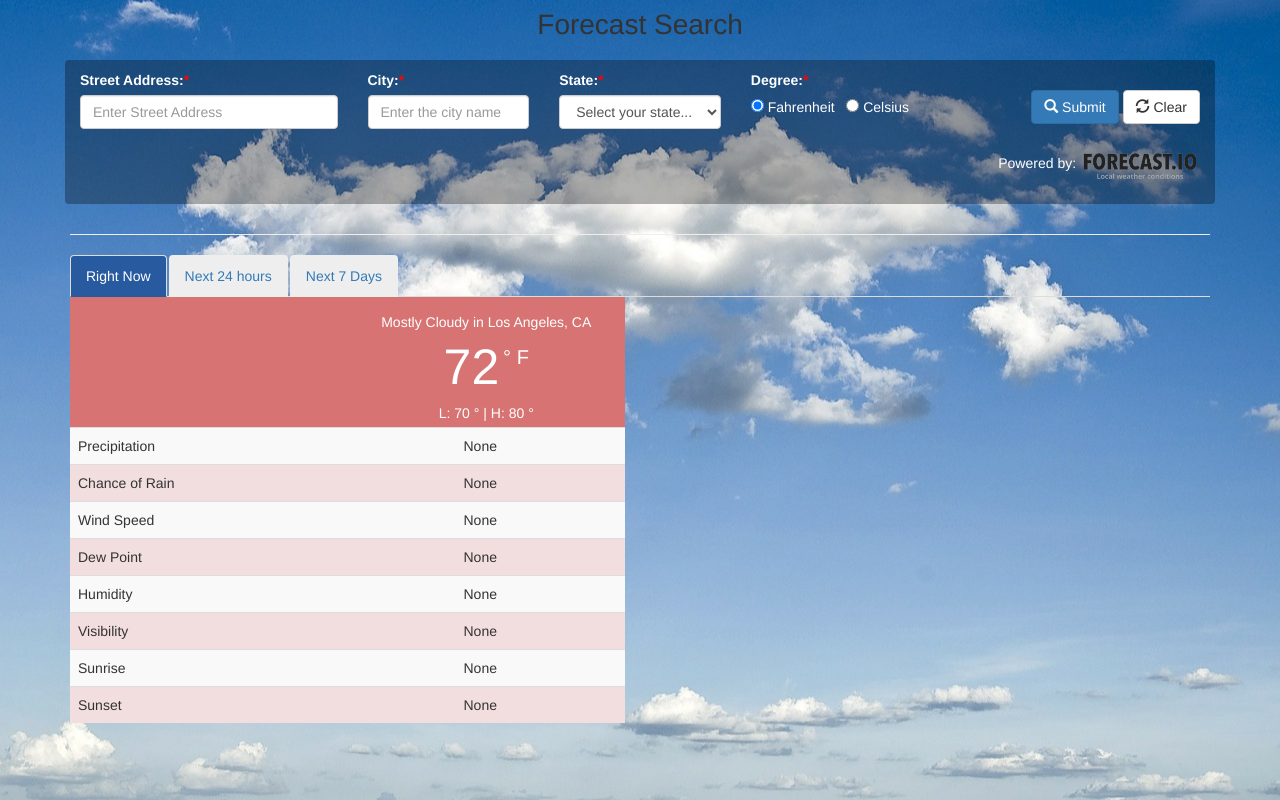
After one commit to pnisarg/forecast, a PHP site: page / in a window 1280 px wide. The commit adds this page. Run offline with PHP 8.4, Linux system fonts and the light colour scheme.

Commit message:
Right now tab partially completed

```diff
--- a/css/forecast.css
+++ b/css/forecast.css
@@ -25,3 +25,54 @@ fieldset{
 label.error{
     color: rgb(230,0,0);
 }
+
+.nav-tabs > li > a {
+  margin-right: 2px;
+  line-height: 1.42857143;
+  border: 1px solid transparent;
+  border-radius: 4px 4px 0 0;
+  background-color: #eee;
+}
+.nav-tabs > li > a:hover {
+  border-color: #eee #eee #ddd;
+}
+.nav-tabs > li.active > a,
+.nav-tabs > li.active > a:hover,
+.nav-tabs > li.active > a:focus {
+  color: white;
+  cursor: default;
+  background-color: rgb(40,90,160);
+  border: 1px solid #ddd;
+  border-bottom-color: transparent;
+}
+.currentWeatherTableHeader{
+    background-color:rgb(215,115,115);
+    color: white;
+    height: 130px;
+    padding: 10px 0px;
+}
+#weatherIcon{
+    max-height: 100%;
+    max-width: 100%;
+    margin: auto;
+    display: block;
+}
+ul.temperatureDiv{
+    list-style: none;
+    text-align: center;
+    padding: 5px;
+}
+.temperatureDiv{
+    margin: auto;
+    max-height: 100%;
+    max-width: 100%;
+    text-align: center;
+}
+#temperature{
+    font-size: 50px;
+}
+#unit{
+    position: relative;
+    top:-20px;
+    font-size: 20px;
+}
--- /dev/null
+++ b/index.php
@@ -0,0 +1,123 @@
+<!--
+Author: Nisarg Patel
+Date: 11/08/2015
+Home Work Assignment 8 CSCI 571
+-->
+<?php
+$usStatesList=array(""=>"Select your state... ","AL"=>"Alabama","AK"=>"Alaska","AZ"=>"Arizona","AR"=>"Arkansas","CA"=>"California","CO"=>"Colorado","CT"=>"Connecticut","DE"=>"Delaware","FL"=>"Florida","GA"=>"Georgia","HI"=>"Hawaii","ID"=>"Idaho","IL"=>"Illinois","IN"=>"Indiana","IA"=>"Iowa","KS"=>"Kansas","KY"=>"Kentucky","LA"=>"Louisiana","ME"=>"Maine","MD"=>"Maryland","MA"=>"Massachusetts","MI"=>"Michigan","MN"=>"Minnesota","MS"=>"Mississippi","MO"=>"Missouri","MT"=>"Montana","NE"=>"Nebraska","NV"=>"Nevada","NH"=>"NewHampshire","NJ"=>"NewJersey","NM"=>"NewMexico","NY"=>"NewYork","NC"=>"NorthCarolina","ND"=>"NorthDakota","OH"=>"Ohio","OK"=>"Oklahoma","OR"=>"Oregon","PA"=>"Pennsylvania","RI"=>"RhodeIsland","SC"=>"SouthCarolina","SD"=>"SouthDakota","TN"=>"Tennessee","TX"=>"Texas","UT"=>"Utah","VT"=>"Vermont","VA"=>"Virginia","WA"=>"Washington","WV"=>"WestVirginia","WI"=>"Wisconsin","WY"=>"Wyoming");
+
+?>
+<!DOCTYPE html>
+<html>
+    <head>
+        <meta charset="utf-8">
+        <meta http-equiv="X-UA-Compatible" content="IE=edge">
+        <meta name="viewport" content="width=device-width, initial-scale=1">
+        <title>Forecast</title>
+        <link rel="stylesheet" href="css/bootstrap.css">
+        <link rel="stylesheet" href="css/forecast.css">
+        <script src="./js/jquery-2.1.4.js"></script>
+        <script src="./js/bootstrap.min.js"></script>
+        <script src="./js/forecast.js"></script>
+        <script src="./js/jquery.validate.js"></script>
+
+    </head>
+    <body>
+        <div class="container">
+            <div class="header">Forecast Search</div>
+            <div class="row">
+                <form id="forecastForm" method="GET" action="./forecast.php/getForecast">
+                    <fieldset>
+                        <div class="col-md-3 form-group nopadding">
+                            <label class="control-label" for="streetAddress">Street Address:<span class="star">*</span></label>
+                            <input type="text" class="form-control"  name="streetAddress" id="streetAddress"  placeholder="Enter Street Address">
+                        </div>
+                        <div class="col-md-2 form-group nopadding">
+                            <label class="control-label" for="city">City:<span class="star">*</span></label>
+                            <input type="text" class="form-control" name="city" id="city" placeholder="Enter the city name">
+                        </div>
+                        <div class="col-md-2 form-group">
+                            <label class="control-label" for="state">State:<span class="star">*</span></label>
+                            <select class="form-control" name="state" id="state">
+                                <?php
+                                foreach($usStatesList as $key => $value ){
+                                    echo "<option value='$key' >$value</option>";
+                                }
+                                ?>
+                            </select>
+                        </div>
+                        <div class="col-md-5">
+                            <div class="col-md-6 form-group" style="padding: 0px;">
+                                <label class="control-label" for="Degree">Degree:<span class="star">*</span></label><br>
+                                <input type="radio" class="form-group" name="degree" value="us" checked> Fahrenheit </input><span> &nbsp;</span>
+                            <input type="radio" class="form-group" name="degree" value="si"> Celsius  </input>
+                        </div>
+
+                    <div class="col-md-6 form-group mainFormButtons" align="right" style="padding: 0px;"><br>
+                        <button type="submit" name="submit" id="submitButton" class="btn btn-primary">
+                            <span class="glyphicon glyphicon-search" aria-hidden="true"></span> Submit
+                        </button>
+                        <button type="button" class="btn btn-default" id="clearButton">
+                            <span class="glyphicon glyphicon-refresh" aria-hidden="true"></span> Clear
+                        </button>
+                    </div>
+                    <div class="form-group form-inline" align="right">
+                        Powered by:
+                        <a href="http://forecast.io" alt="Forecast.io">
+                            <img src="./images/forecast_logo.png" class="form-group" alt="Forecast" height="50px" width="120px">
+                        </a>
+                    </div>
+                    </div>
+
+                </fieldset>
+            </form>
+        </div> <!-- row end-->
+    <hr>
+    <div class="result">
+        <!-- Nav tabs -->
+        <ul class="nav nav-tabs" role="tablist">
+            <li role="presentation" class="active"><a href="#rightNow" aria-controls="home" role="tab" data-toggle="tab">Right Now</a></li>
+            <li role="presentation"><a href="#next24Hours" aria-controls="profile" role="tab" data-toggle="tab">Next 24 hours</a></li>
+            <li role="presentation"><a href="#next7days" aria-controls="messages" role="tab" data-toggle="tab">Next 7 Days</a></li>
+        </ul>
+
+        <!-- Tab panes -->
+        <div class="tab-content">
+            <div role="tabpanel" class="tab-pane active" id="rightNow">
+                <div class="row">
+                    <div class="col-md-6" id="currentWeatherTable">
+
+                        <div class="col-md-6 currentWeatherTableHeader" id="weatherImage"></div>
+                        <div class="col-md-6 currentWeatherTableHeader">
+                            <ul class="temperatureDiv">
+                                <li id="summary">Mostly Cloudy in Los Angeles, CA</li>
+                                <li >
+                                    <span id="temperature">72</span>
+                                    <span id="unit">&deg; F</span>
+                                </li>
+                                <li id="highLow">L: 70 &deg; | H: 80 &deg;</li>
+                            </ul>
+                        </div>
+
+                        <table class="table table-striped table-responsive">
+                            <tr><td>Precipitation</td><td>None</td></tr>
+                            <tr class="danger"><td>Chance of Rain</td><td>None</td></tr>
+                            <tr><td>Wind Speed</td><td>None</td></tr>
+                            <tr class="danger"><td>Dew Point</td><td>None</td></tr>
+                            <tr><td>Humidity</td><td>None</td></tr>
+                            <tr class="danger"><td>Visibility</td><td>None</td></tr>
+                            <tr><td>Sunrise</td><td>None</td></tr>
+                            <tr class="danger"><td>Sunset</td><td>None</td></tr>
+                        </table>
+                    </div>
+                    <div class="col-md-6" id="currentWeatherMap"></div>
+                </div>
+            </div>
+            <div role="tabpanel" class="tab-pane" id="next24Hours">I'm profile tab</div>
+            <div role="tabpanel" class="tab-pane" id="next7days">I'm messages tab</div>
+        </div>
+
+    </div><!-- End of class result -->
+    </div> <!-- container end-->
+</body>
+</html>
--- a/js/forecast.js
+++ b/js/forecast.js
@@ -1,4 +1,6 @@
 $('document').ready(function(){
+
+//        $('.result').hide();
 
     jQuery.validator.addMethod("noSpaces", function(value, element) {
         return this.optional(element) || value.trim().length > 0;
@@ -23,7 +25,15 @@ $('document').ready(function(){
             state: "Please select a state"
         },
         submitHandler: function(form){
-          console.log("submit " + form);
+            $.ajax({
+                url: form.action,
+                type: form.method,
+                data: $(form).serialize(),
+                success: successFunction,
+                error: function(){
+                    alert("Failed to submit form!");
+                }
+            });
         }
     });
 
@@ -32,5 +42,53 @@ $('document').ready(function(){
         var form = $('#forecastForm');
         form.validate().resetForm();
         form[0].reset();
+        $('.result').hide();
     });
 });
+
+//Array for icon value mapping
+var iconValue = {
+    "clear-day" : "clear.png",
+    "clear-night" : "clear_night.png",
+    "rain" : "rain.png",
+    "snow" : "snow.png",
+    "sleet" : "sleet.png",
+    "wind" : "wind.png",
+    "fog" : "fog.png",
+    "cloudy" : "cloudy.png",
+    "partly-cloudy-day" : "cloud_day.png",
+    "partly-cloudy-night" : "cloud_night.png"
+};
+
+function setImage(image){
+    var imageUrl = "./images/" + iconValue[image];
+    var img = '<img id="weatherIcon" src="'+imageUrl+'">';
+    $('#weatherImage').html(img);
+}
+
+function setTemperature(result){
+
+}
+//Generate content for rightNow Tab
+function generateRightNow(result){
+    setImage(result.currently.icon);
+    setTemperature(result);
+}
+//Generate content for Next 24 Hours Tab
+function generateNext24(result){
+
+}
+//Generate content for Next 7 Days Tab
+function generateNext7(result){
+
+}
+//populate Data
+function successFunction(response){
+    var result = JSON.parse(response);
+    if(result != null){
+        $('.result').show();
+        generateRightNow(result);
+        generateNext24(result);
+        generateNext7(result);
+    }
+}
```
Also changed, not shown: forecast.php (+38 -75 lines), images/clear.png (added), images/clear_night.png (added), images/cloud_day.png (added), images/cloud_night.png (added), images/cloudy.png (added), images/fb_icon.png (added), images/fog.png (added), images/rain.png (added), images/sleet.png (added), images/snow.png (added), images/wind.png (added). Lines whose indentation alone changed are shown as unchanged.
